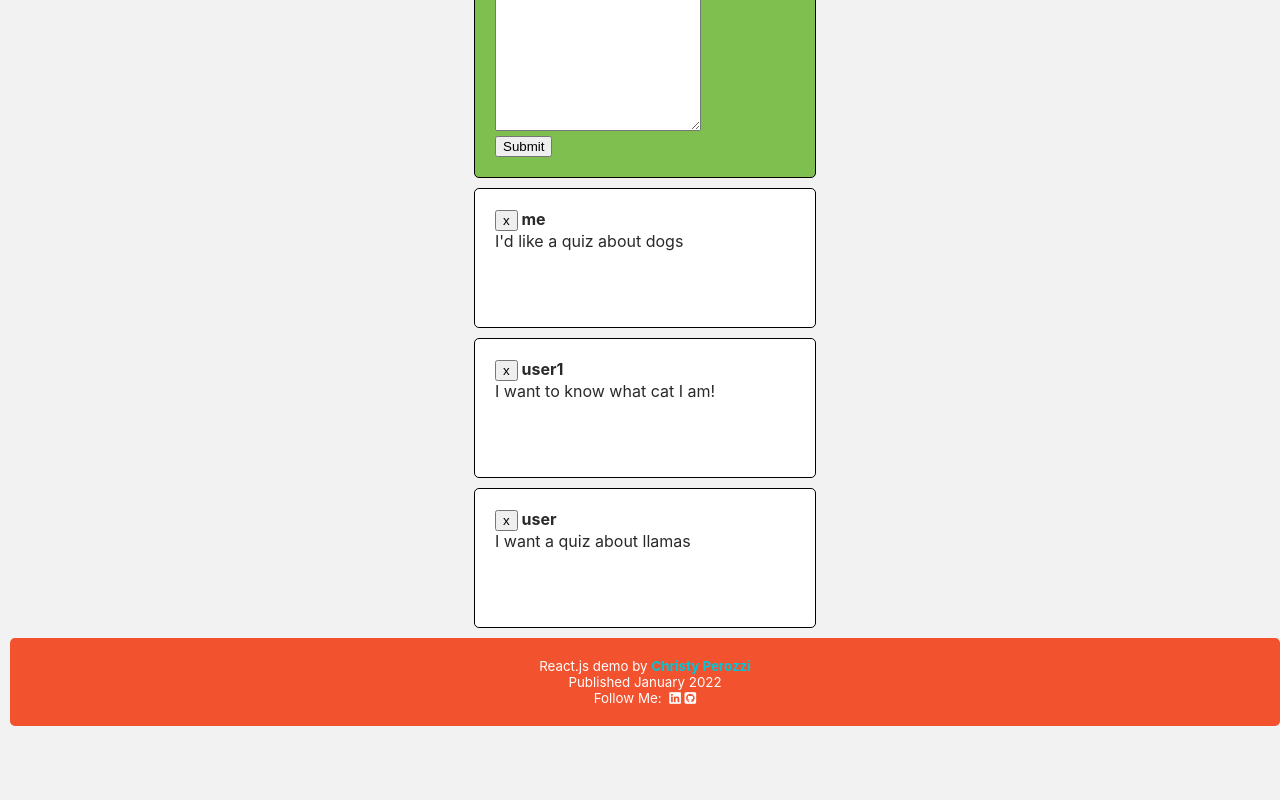
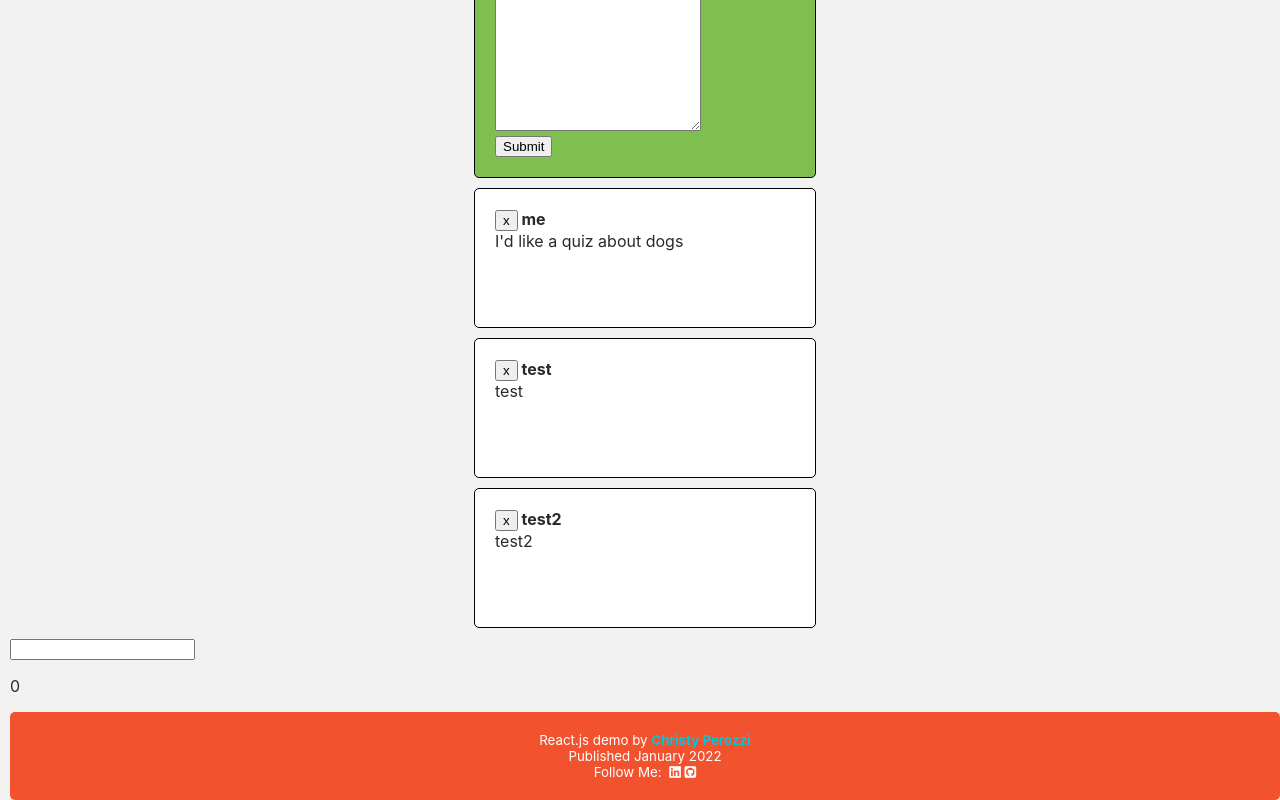
Before and after one commit to ceptember/project2, a React (Create React App) app: page /suggestions in a window 1280 px wide. Shown: the part 477-1277 px from the top of the page. Before the commit the page ends 1203 px from the top, so only its background shows below. Built offline with nearby package versions, Linux system fonts and the light colour scheme; data requests are answered from the project's data file.

Commit message:
Adding color scheme to styling

```diff
--- a/db.json
+++ b/db.json
@@ -164,6 +164,10 @@
         {
           "comment": "another test",
           "user": "another test"
+        },
+        {
+          "comment": "great quiz!",
+          "user": "user"
         }
       ]
     },
@@ -370,13 +374,13 @@
       "id": 1
     },
     {
-      "user": "user1",
-      "suggestion": "I want to know what cat I am!",
+      "user": "test",
+      "suggestion": "test",
       "id": 2
     },
     {
-      "user": "user",
-      "suggestion": "I want a quiz about llamas",
+      "user": "test2",
+      "suggestion": "test2",
       "id": 3
     }
   ]
--- a/src/components/App.js
+++ b/src/components/App.js
@@ -5,6 +5,7 @@ import QuizList from './QuizList'
 import SuggestionsPage from './SuggestionsPage';
 import Search from './Search.js';
 import Footer from './Footer.js'
+import NewComponent from './NewComponent';
 import { Route, Switch } from "react-router-dom";
 
 
@@ -55,6 +56,9 @@ function App() {
         </Route>
 
         </Switch>
+
+        <NewComponent />
+
         <Footer />
 
     </div>
@@ -62,63 +66,3 @@ function App() {
 }
 
 export default App;
-
-/*
-
-THINGS THAT DON'T WORK YET
--- Comment form - adds to the DOM on submit, persists on refresh. BUT it doesn't persist if you
-    navigate to another component then navigate back
---when you search, go to quiz, and click back to go home only the searched results are there
-
-
-
-{
-      "id": 3,
-      "title": "Which whatever are you?",
-      "image": "https://images.unsplash.com/photo-1613769049987-b31b641f25b1?ixlib=rb-1.2.1&ixid=MnwxMjA3fDB8MHxwaG90by1wYWdlfHx8fGVufDB8fHx8&auto=format&fit=crop&w=867&q=80",
-      "questions": [
-        {
-          "question": "What is the first thing?",
-          "answers": [
-            "a-ish",
-            "b-ish",
-            "c-ish",
-            "d-ish"
-          ]
-        },
-        {
-          "question": "What is the second thing?",
-          "answers": [
-            "eey",
-            "bee",
-            "sea",
-            "dee"
-          ]
-        },
-        {
-          "question": "What is the third thing?",
-          "answers": [
-            "the a one",
-            "the b one",
-            "the c one",
-            "the d one"
-          ]
-        }
-      ],
-      "results": [
-        "A",
-        "B",
-        "C",
-        "D"
-      ],
-      "comments": [
-        {
-          "comment": "OMG so accurate!",
-          "user": "user1"
-        }
-      ]
-    }
-
-
-
-*/
--- /dev/null
+++ b/src/components/NewComponent.js
@@ -0,0 +1,21 @@
+import React, {useState} from "react";
+
+
+function NewComponent (){
+
+    const [data, setData] = useState("")
+
+    return (
+        <div>
+            <form>
+                <input type="text" value={data} onChange={(e)=> setData(e.target.value) }></input>
+                <p>{data.length}</p>
+            </form>
+        </div>
+
+
+    )
+
+}
+
+export default NewComponent;
--- a/src/components/SuggestionsPage.js
+++ b/src/components/SuggestionsPage.js
@@ -12,7 +12,7 @@ function SuggestionsPage(){
         fetch('http://localhost:4000/suggestions')
             .then(resp => resp.json())
             .then(data => setSuggestions(data))
-        }, [updater])
+        }, [])
 
     function handleSug(e){
         e.preventDefault();
@@ -27,9 +27,11 @@ function SuggestionsPage(){
             .then(resp => resp.json())
             .then(data => {
                 console.log(data);
+                const sug = [...suggestions, data]
                 setUserName("");
                 setSugText("")
                 setUpdater(!updater)
+                setSuggestions(sug)
             })
     }
 
```
